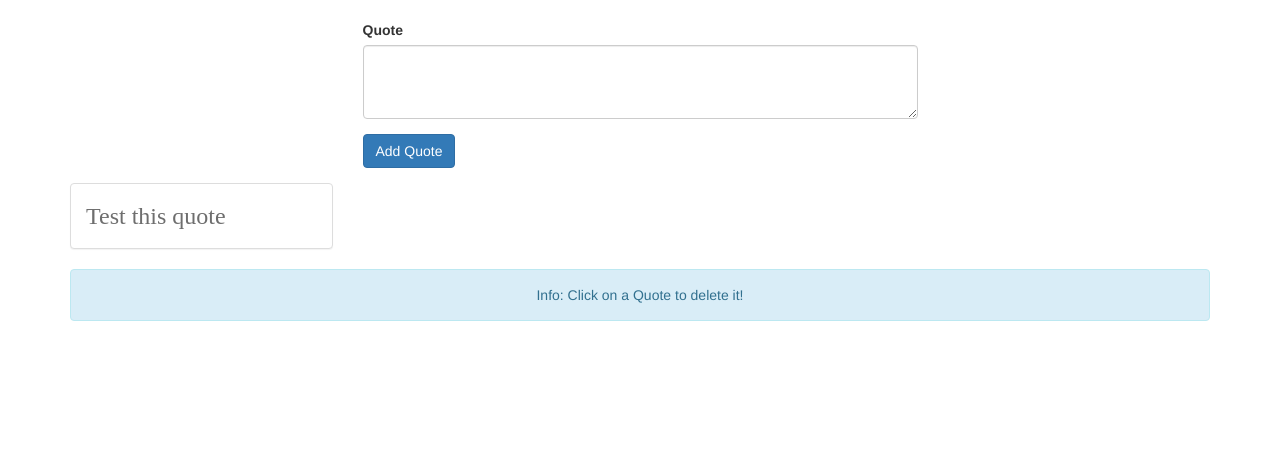
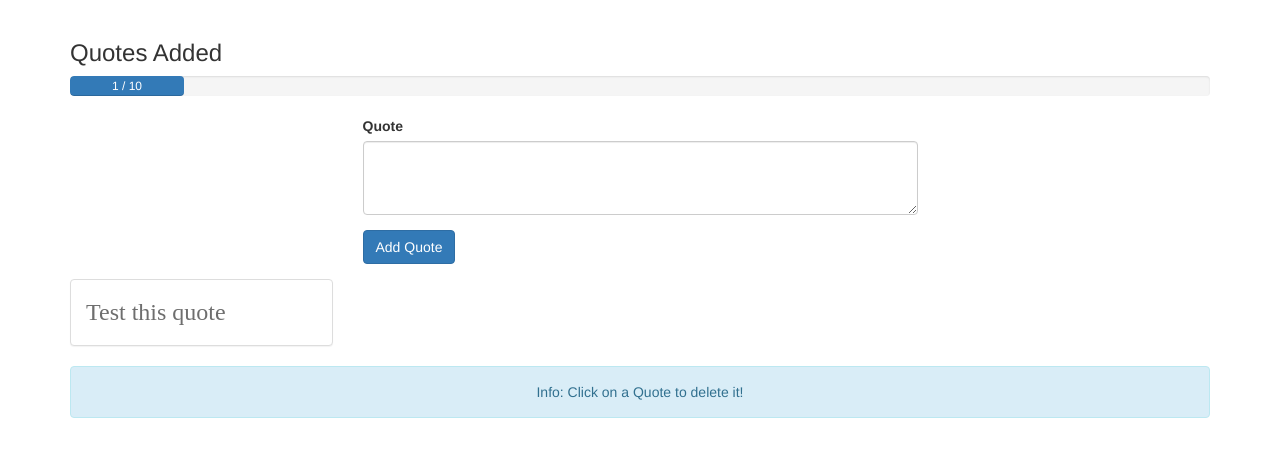
Before and after one commit to aymanebenhima/Make-Quotes-with-Vue.js, a Vue app: page / in a window 1280 px wide. Shown: the top 456 px of the page. Built offline with nearby package versions, Linux system fonts and the light colour scheme; a web font is replaced by a local one.

Commit message:
well done

```diff
--- a/src/App.vue
+++ b/src/App.vue
@@ -1,5 +1,9 @@
 <template>
   <div class="container">
+    <app-progress-bar
+      :quoteCount="quotes.length"
+      :maxQuotes="maxQuotes"
+    />
     <app-new-quote
       @quoteAdded="newQuote"
     />
@@ -18,11 +22,13 @@
 <script>
 import QuoteGrid from './components/QuoteGrid.vue'
 import NewQuote from './components/NewQuote.vue'
+import ProgressBar from './components/ProgressBar.vue'
 
 export default {
   components: {
     appQuoteGrid: QuoteGrid,
-    appNewQuote: NewQuote
+    appNewQuote: NewQuote,
+    appProgressBar: ProgressBar
   },
   data() {
     return {
@@ -34,6 +40,8 @@ export default {
   },
   methods: {
     newQuote(quote) {
+      if (this.quotes.length >= this.maxQuotes)
+        return alert('Please delete Quotes first!')
       this.quotes.push(quote)
     },
     deleteQuote(index) {
--- a/src/components/QuoteGrid.vue
+++ b/src/components/QuoteGrid.vue
@@ -12,7 +12,7 @@ export default {
     },
     props: {
         quotes: {
-            type: String
+            type: Array
         }
     },
     methods: {
```
